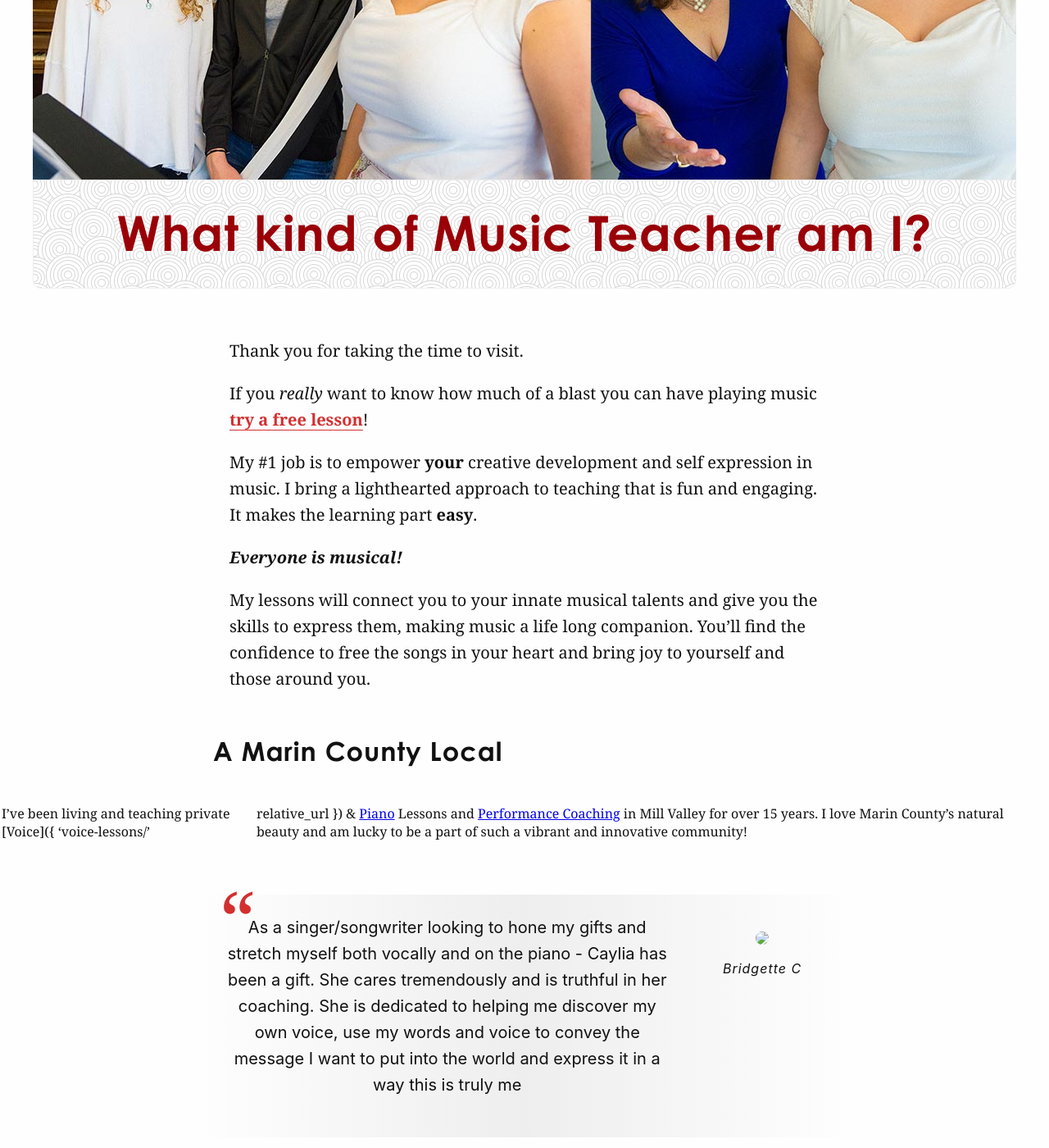
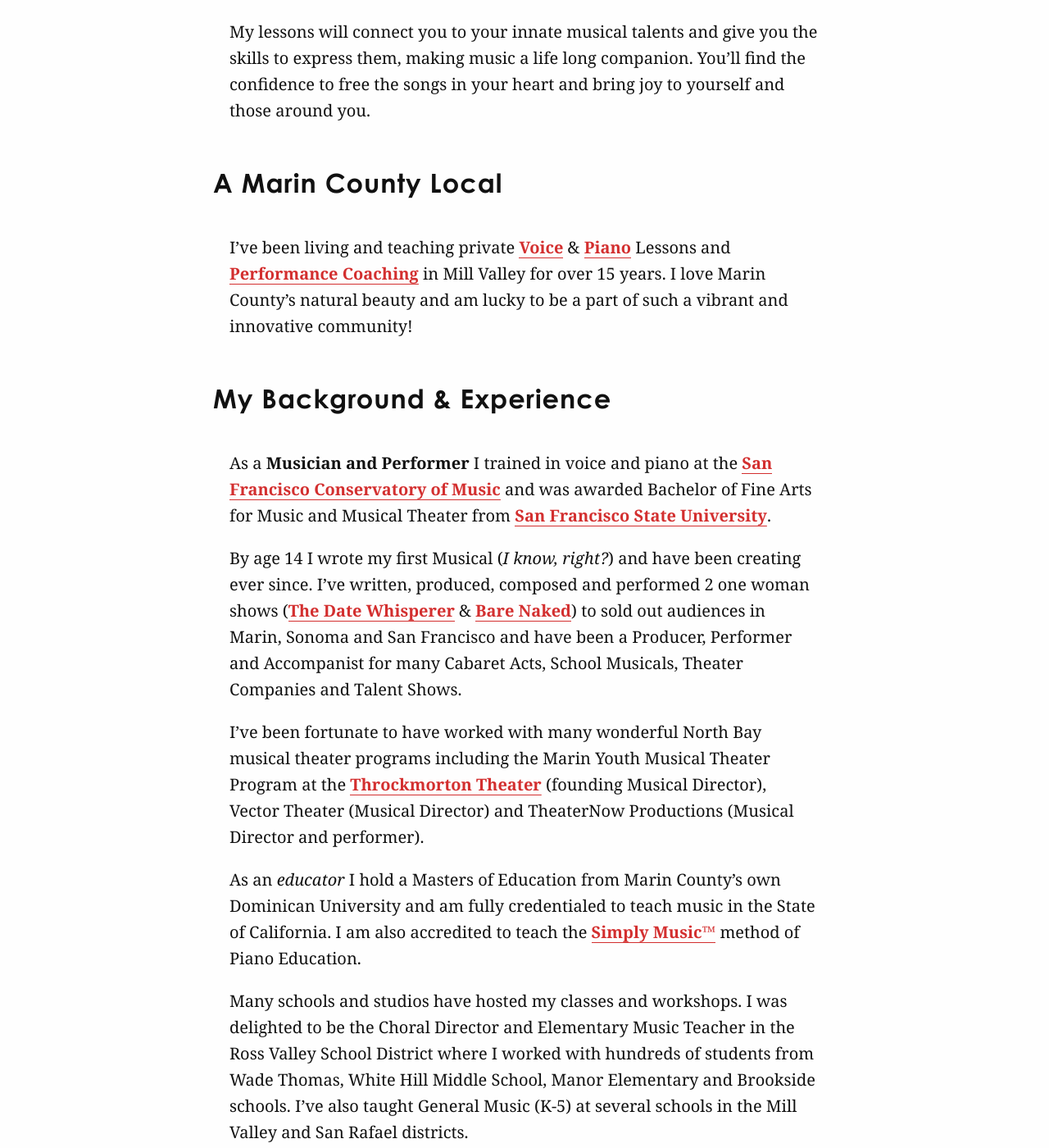
Before and after one commit to cchaiken/ccms, a Jekyll site: the page built from about.md, in a window 1280 px wide and 1400 px high, scrolled down 538 px. Shown: the whole window at 82% size. Built offline with Jekyll 4.4.1, drawn with Linux system fonts in a browser that asks for light colours; some web fonts are replaced; some of the changed text lies outside the part shown.

Commit message:
about page bugfixes

```diff
--- a/about.md
+++ b/about.md
@@ -1,7 +1,6 @@
 ---
 title: What kind of Music Teacher am I?
-description: 'My #1 job is to empower your creative development in music. I''ve been
-  teaching Voice & Piano Lessons in Mill Valley for 15+ years. I LOVE Marin County!'
+description: 'My #1 job is to empower your creative development in music. I've been teaching Voice & Piano Lessons in Mill Valley for 15+ years. I LOVE Marin County!'
 id: about
 hero: voice-banner-1.jpg
 intro:
@@ -9,11 +8,8 @@
 newsletter: true
 testimonial:
   text:
-  - As a singer/songwriter looking to hone my gifts and stretch myself both vocally
-    and on the piano - Caylia has been a gift. She cares tremendously and is truthful
-    in her coaching. She is dedicated to helping me discover my own voice, use my
-    words and voice to convey the message I want to put into the world and express
-    it in a way this is truly me
+  - As a singer/songwriter looking to hone my gifts and stretch myself both vocally and on the piano - Caylia has been a gift. She cares tremendously and is truthful in her coaching. She is dedicated to helping me discover my own voice, use my
+    words and voice to convey the message I want to put into the world and express it in a way this is truly me
   name: Bridgette C
   avatar-image: testimonial-avatar.jpg
 ---
@@ -30,7 +26,7 @@
 
 ## A Marin County Local
 
-I've been living and teaching private [Voice]({ 'voice-lessons/' | relative_url }) & [Piano]({{ 'piano-lessons/' | relative_url }}) Lessons and [Performance Coaching]({{ 'performance-coaching/' | relative_url }}) in Mill Valley for over 15 years. I love Marin County’s natural beauty and am lucky to be a part of such a vibrant and innovative community!
+I've been living and teaching private [Voice]({{ 'voice-lessons/' | relative_url }}) & [Piano]({{ 'piano-lessons/' | relative_url }}) Lessons and [Performance Coaching]({{ 'performance-coaching/' | relative_url }}) in Mill Valley for over 15 years. I love Marin County’s natural beauty and am lucky to be a part of such a vibrant and innovative community!
 
 {% include testimonial-card.html testimonial=page.testimonial %}
 
@@ -52,6 +48,6 @@
 
 As a professional pianist, singer, composer and songwriter I have performed across the USA. I was honored to perform the [National Anthem](https://www.youtube.com/watch?v=zqdYqJS9inU) in front of 47,000 people at the SF Giants Stadium. I received a standing ovation on the day (well... *they were already standing*) and most importantly, **we won the game**. I like to think that I had something to do with it!
 
-You can listen to a selection of my work in the Store, [Bandcamp](http://chaikenmusic.bandcamp.com/) and on my [YouTube channel](https://www.youtube.com/channel/UCa56OJaXhqQN9ei7iiYszEg). If you’d like to see me perform be sure to [follow me on Facebook](#) for the latest event news.
+You can listen to a selection of my work in the Store, [Bandcamp](http://chaikenmusic.bandcamp.com/) and on my [YouTube channel](https://www.youtube.com/channel/UCa56OJaXhqQN9ei7iiYszEg). If you’d like to see me perform be sure to [follow me on Facebook](https://www.facebook.com/cayliachaikenmusicstudio/) for the latest event news.
 
 Call me at 415 383 5395 if you have any questions or would like more information about how to get started playing music!
```
